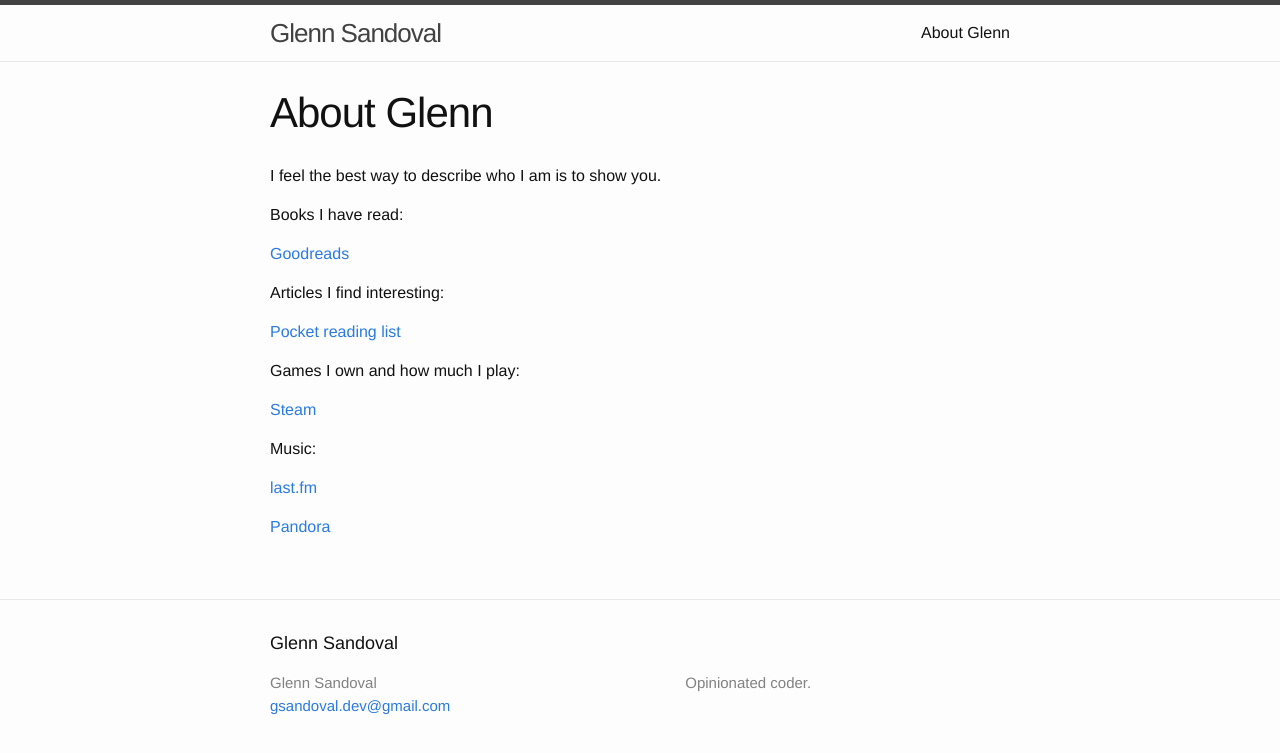
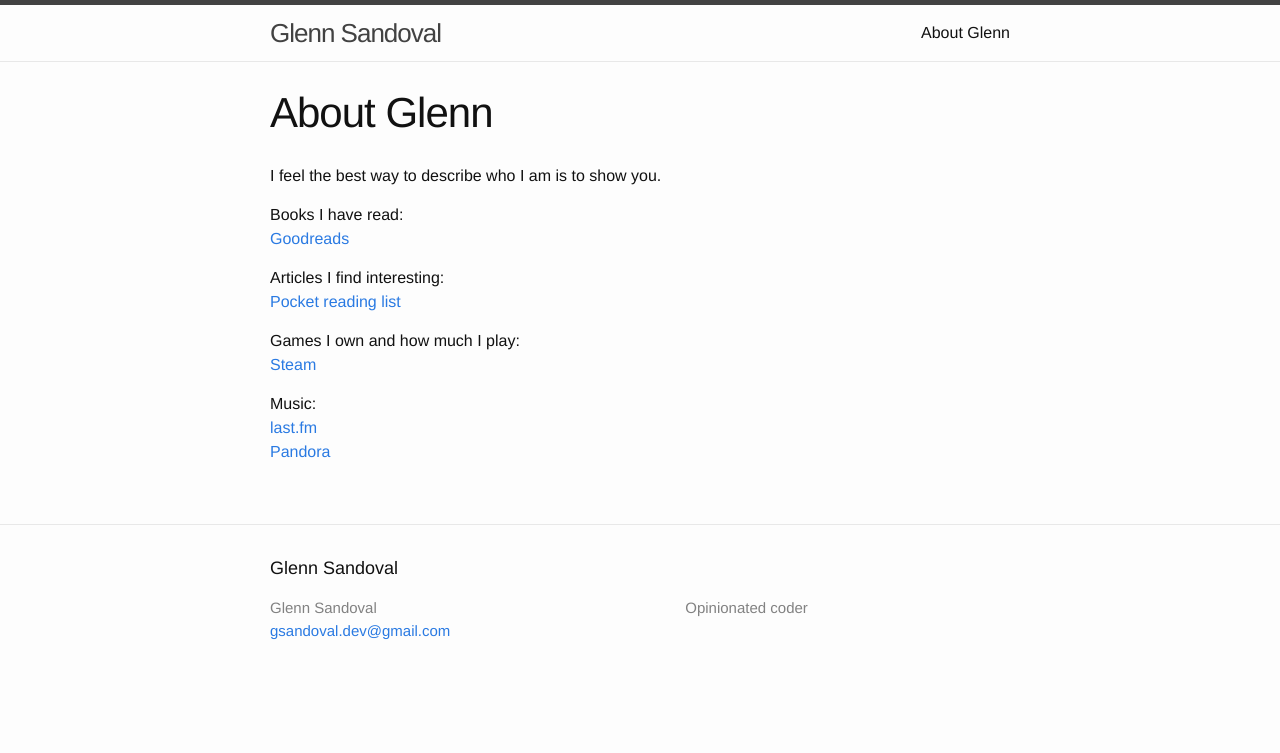
Before and after one commit to GlennSandoval/glennsandoval.github.io, a Jekyll site: the page built from about.md, in a window 1280 px wide. Shown: the top 753 px of the page. Built offline with Jekyll 4.4.1, drawn with Linux system fonts in a browser that asks for light colours; part of the change alters nothing that is shown.

Commit message:
Fixed newlines

```diff
--- a/_config.yml
+++ b/_config.yml
@@ -9,7 +9,7 @@
 title: Glenn Sandoval
 email: gsandoval.dev@gmail.com
 description: > # this means to ignore newlines until "baseurl:"
-  Opinionated coder.
+  Opinionated coder
 baseurl: "" # the subpath of your site, e.g. /blog
 url: "http://glennsandoval.github.io" # the base hostname & protocol for your site
 
--- a/about.md
+++ b/about.md
@@ -6,26 +6,16 @@ permalink: /about/
 
 I feel the best way to describe who I am is to show you.
 
-
 Books I have read:
-
-[Goodreads](https://www.goodreads.com/review/list/57580121?shelf=read)
+[Goodreads](https://www.goodreads.com/review/list/57580121?shelf=read){:target="_blank"}
 
 
 Articles I find interesting:
-
-[Pocket reading list](http://sharedli.st/glennsandoval)
-
-
+[Pocket reading list](http://sharedli.st/glennsandoval){:target="_blank"}
 
 Games I own and how much I play:
-
-[Steam](https://steamcommunity.com/id/taocoyote)
-
-
+[Steam](https://steamcommunity.com/id/taocoyote){:target="_blank"}
 
 Music:
-
-[last.fm](http://www.last.fm/user/TaoCoyote)
-
-[Pandora](http://www.pandora.com/profile/glenn.sandoval)
+[last.fm  ](http://www.last.fm/user/TaoCoyote){:target="_blank"}
+[Pandora](http://www.pandora.com/profile/glenn.sandoval){:target="_blank"}
```
Also changed, not shown: Gemfile.lock.
